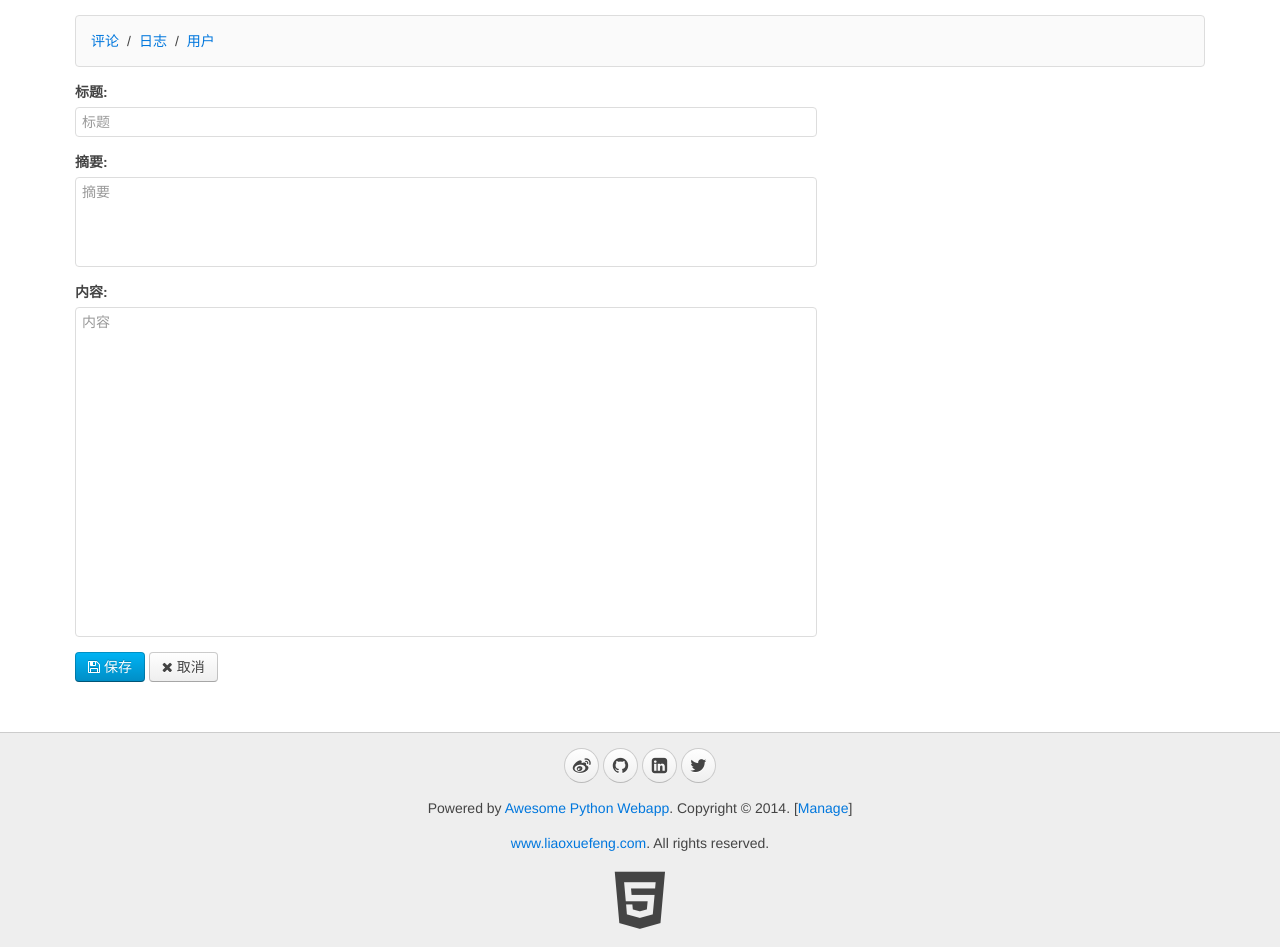
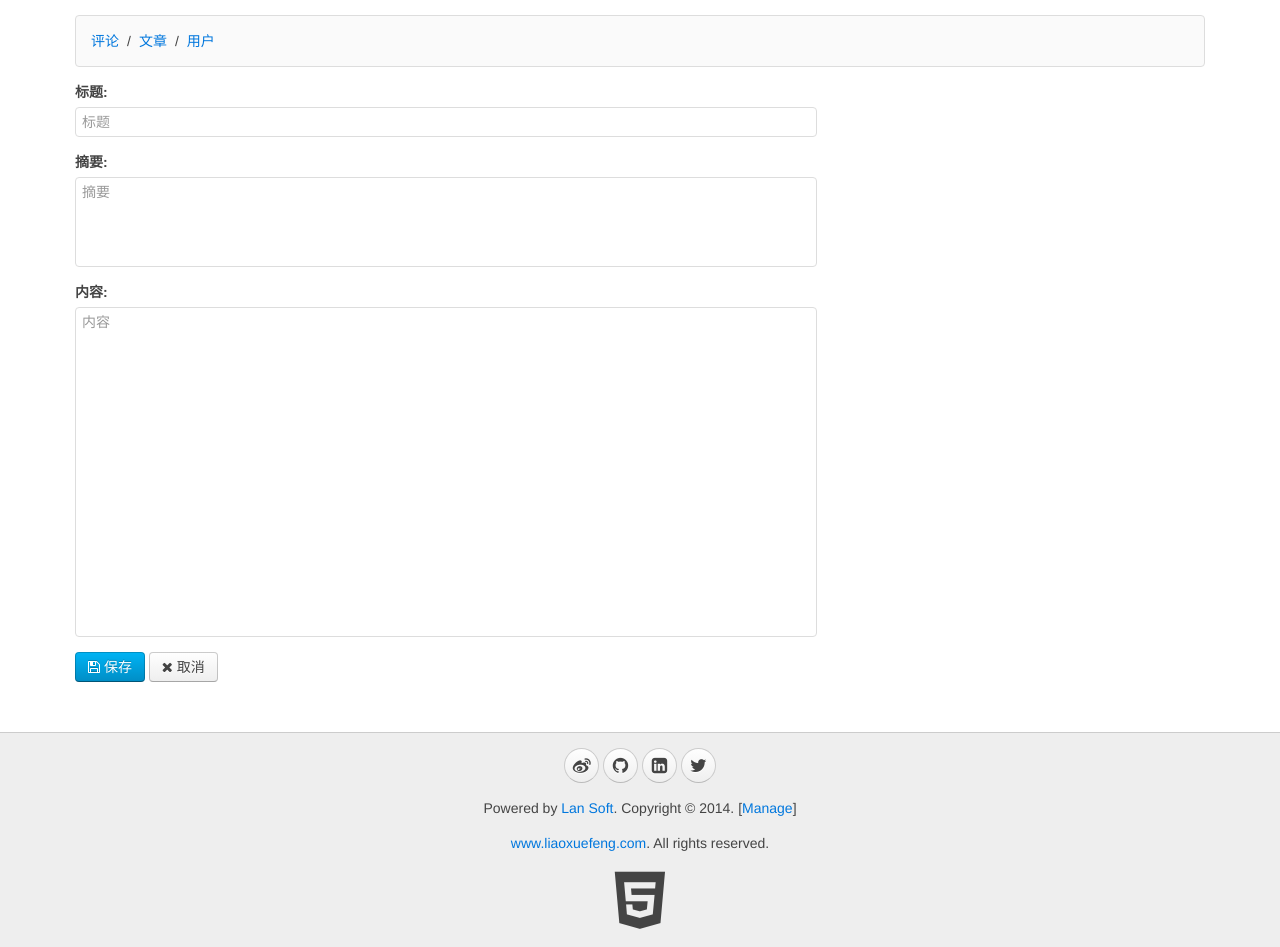
Before and after one commit to Lan2010/Python, a Python web app: template Python_web/www/templates/manage_blog_edit.html in a window 1280 px wide. Shown: the part 42-989 px from the top of the page. Run offline with Jinja, Linux system fonts and the light colour scheme; the template is opened without the code that fills it, so the values that code supplies are empty.

Commit message:
日志修改为文章

```diff
--- a/Python_web/www/templates/__base__.html
+++ b/Python_web/www/templates/__base__.html
@@ -49,7 +49,7 @@
                         <div class="uk-dropdown uk-dropdown-navbar">
                             <ul class="uk-nav uk-nav-navbar">
                             {% if  __user__.admin %}
-  							  <li><a href="/manage/blogs/create"><i class="uk-icon-edit"></i> 编辑日志</a></li>
+  							  <li><a href="/manage/blogs"><i class="uk-icon-edit"></i> 管理博客</a></li>
   							{% endif %}
                                 <li><a href="/signout"><i class="uk-icon-sign-out"></i> 登出</a></li>
                             </ul>
@@ -82,7 +82,7 @@
                     <a target="_blank" href="http://www.linkedin.com/in/liaoxuefeng" class="uk-icon-button uk-icon-linkedin-square"></a>
                     <a target="_blank" href="https://twitter.com/liaoxuefeng" class="uk-icon-button uk-icon-twitter"></a>
                 </p>
-                <p>Powered by <a href="http://awesome.liaoxuefeng.com">Awesome Python Webapp</a>. Copyright &copy; 2014. [<a href="/manage/" target="_blank">Manage</a>]</p>
+                <p>Powered by <a href="http://awesome.liaoxuefeng.com">Lan Soft</a>. Copyright &copy; 2014. [<a href="/manage/" target="_blank">Manage</a>]</p>
                 <p><a href="http://www.liaoxuefeng.com/" target="_blank">www.liaoxuefeng.com</a>. All rights reserved.</p>
                 <a target="_blank" href="http://www.w3.org/TR/html5/"><i class="uk-icon-html5" style="font-size:64px; color: #444;"></i></a>
             </div>
--- a/Python_web/www/templates/blogs.html
+++ b/Python_web/www/templates/blogs.html
@@ -1,6 +1,6 @@
 {% extends '__base__.html' %}
 
-{% block title %}日志{% endblock %}
+{% block title %}文章{% endblock %}
 
 {% block beforehead %}
 
--- a/Python_web/www/templates/manage_blog_edit.html
+++ b/Python_web/www/templates/manage_blog_edit.html
@@ -1,6 +1,6 @@
 {% extends '__base__.html' %}
 
-{% block title %}编辑日志{% endblock %}
+{% block title %}编辑文章{% endblock %}
 
 {% block beforehead %}
 
@@ -62,7 +62,7 @@ $(function () {
         <div class="uk-panel uk-panel-box">
             <ul class="uk-breadcrumb">
                 <li><a href="/manage/comments">评论</a></li>
-                <li><a href="/manage/blogs">日志</a></li>
+                <li><a href="/manage/blogs">文章</a></li>
                 <li><a href="/manage/users">用户</a></li>
             </ul>
         </div>
--- a/Python_web/www/templates/manage_blogs.html
+++ b/Python_web/www/templates/manage_blogs.html
@@ -1,6 +1,6 @@
 {% extends '__base__.html' %}
 
-{% block title %}日志{% endblock %}
+{% block title %}文章{% endblock %}
 
 {% block beforehead %}
 
@@ -54,7 +54,7 @@ $(function() {
         <div class="uk-panel uk-panel-box">
             <ul class="uk-breadcrumb">
                 <li><a href="/manage/comments">评论</a></li>
-                <li class="uk-active"><span>日志</span></li>
+                <li class="uk-active"><span>文章</span></li>
                 <li><a href="/manage/users">用户</a></li>
             </ul>
         </div>
@@ -68,7 +68,7 @@ $(function() {
     </div>
 
     <div id="vm" class="uk-width-1-1">
-        <a href="/manage/blogs/create" class="uk-button uk-button-primary"><i class="uk-icon-plus"></i> 新日志</a>
+        <a href="/manage/blogs/create" class="uk-button uk-button-primary"><i class="uk-icon-plus"></i> 新文章</a>
 
         <table class="uk-table uk-table-hover">
             <thead>
--- a/Python_web/www/templates/manage_comments.html
+++ b/Python_web/www/templates/manage_comments.html
@@ -52,7 +52,7 @@ $(function() {
         <div class="uk-panel uk-panel-box">
             <ul class="uk-breadcrumb">
                 <li class="uk-active"><span>评论</span></li>
-                <li><a href="/manage/blogs">日志</a></li>
+                <li><a href="/manage/blogs">文章</a></li>
                 <li><a href="/manage/users">用户</a></li>
             </ul>
         </div>
--- a/Python_web/www/templates/manage_users.html
+++ b/Python_web/www/templates/manage_users.html
@@ -39,7 +39,7 @@ $(function() {
         <div class="uk-panel uk-panel-box">
             <ul class="uk-breadcrumb">
                 <li><a href="/manage/comments">评论</a></li>
-                <li><a href="/manage/blogs">日志</a></li>
+                <li><a href="/manage/blogs">文章</a></li>
                 <li class="uk-active"><span>用户</span></li>
             </ul>
         </div>
```
Also changed, not shown: Python_web/www/templates/test.html (deleted, +0 -13 lines).
